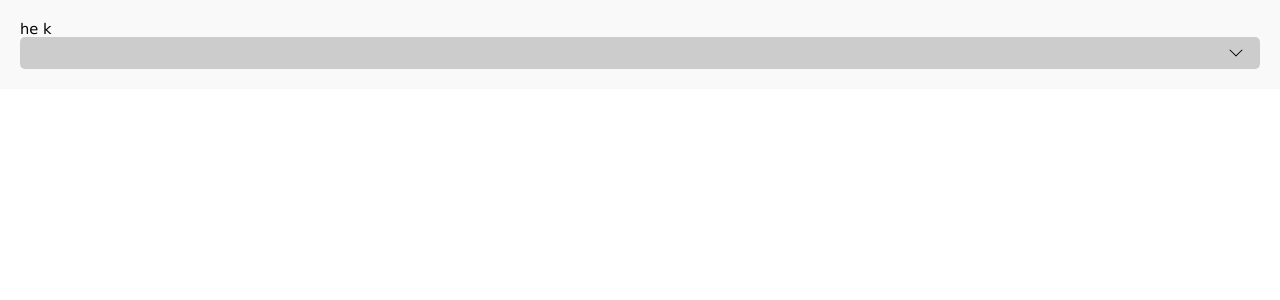
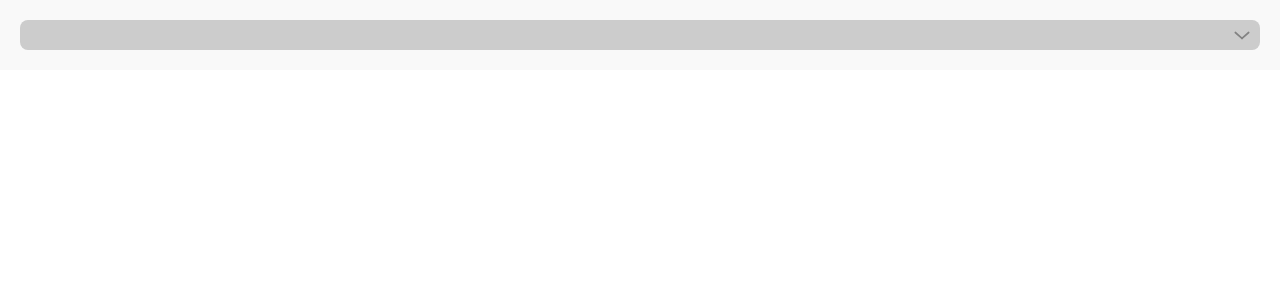
Before and after one commit to srajanapitupulu/makyo_dropdown, a React (Create React App) app: page / in a window 1280 px wide. Shown: the top 300 px of the page. Built offline with nearby package versions, Linux system fonts and the light colour scheme.

Commit message:
Adding SVG Helper to handle the icons. Fixing z-index and drop shadow for options container.

```diff
--- a/src/App.tsx
+++ b/src/App.tsx
@@ -38,8 +38,6 @@ const dropdownOptions = [
 const App: React.FC = () => {
   return (
     <div className="app-container">
-      {" "}
-      he k
       <CustomizableDropDown options={dropdownOptions} />
     </div>
   );
--- a/src/CustomizeableDropDown.tsx
+++ b/src/CustomizeableDropDown.tsx
@@ -1,5 +1,6 @@
 import React, { useState, useEffect, useRef } from "react";
 import DropDownSearchBox from "./DropDownSearchBox";
+import { chevronDownIcon } from "./svg_helper";
 
 interface Option {
   value: string;
@@ -51,6 +52,8 @@ const CustomizeableDropDown: React.FC<CustomizeableDropDownProps> = ({
   const handleOptionClick = (option: Option) => {
     if (!selectedOptions.find((selected) => selected.value === option.value)) {
       setSelectedOptions([...selectedOptions, option]);
+    } else {
+      handleRemoveOption(option);
     }
   };
 
@@ -114,23 +117,10 @@ const CustomizeableDropDown: React.FC<CustomizeableDropDownProps> = ({
                 </span>
               ))
             ) : (
-              <span></span>
+              <span>&nbsp;</span>
             )}
           </div>
-          {/* <div className="chevron">&#x2304;</div> */}
-          <svg
-            className="chevron"
-            xmlns="http://www.w3.org/2000/svg"
-            width="16"
-            height="16"
-            fill="currentColor"
-            viewBox="0 0 16 16"
-          >
-            <path
-              fillRule="evenodd"
-              d="M1.646 4.646a.5.5 0 0 1 .708 0L8 10.293l5.646-5.647a.5.5 0 0 1 .708.708l-6 6a.5.5 0 0 1-.708 0l-6-6a.5.5 0 0 1 0-.708z"
-            />
-          </svg>
+          <span className="chevron-icon">{chevronDownIcon()}</span>
         </div>
         <div className={dropdownOpen ? "dropdown-container" : ""}>
           {dropdownOpen && searchEnabled && (
--- a/src/DropDownSearchBox.tsx
+++ b/src/DropDownSearchBox.tsx
@@ -1,4 +1,5 @@
 import React, { useState } from "react";
+import { clearIcon, searchIcon } from "./svg_helper";
 
 interface DropDownSearchBoxProps {
   savedQuery: string;
@@ -19,15 +20,25 @@ const DropDownSearchBox: React.FC<DropDownSearchBoxProps> = ({
     onSearch(event.target.value);
   };
 
+  const handleClearInput = () => {
+    setQuery("");
+    onSearch("");
+  };
+
   return (
     <div className="search-box">
-      <div className="search-icon">🔍</div>
+      <div className="search-icon">{searchIcon()}</div>
       <input
         type="text"
         value={query == "" ? savedQuery : query}
         onChange={handleSearchInputChange}
         className="search-input"
       />
+      {query && (
+        <button className="clear-icon" onClick={handleClearInput}>
+          {clearIcon()}
+        </button>
+      )}
     </div>
   );
 };
--- a/src/index.css
+++ b/src/index.css
@@ -20,47 +20,54 @@ code {
 .dropdown-input {
   display: flex;
   justify-content: space-between;
-  background-color: #ccc;
-  padding: 8px;
-  border-radius: 5px;
+  padding: 2px 8px 2px 8px;
+  border-radius: 8px;
   cursor: pointer;
   vertical-align: middle;
+  border: none;
+  background-color: #ccc;
 }
 
 .dropdown-input-outlined {
   display: flex;
   justify-content: space-between;
-  border: 1px solid #ccc;
-  padding: 8px;
-  border-radius: 5px;
+  padding: 2px 8px 2px 8px;
+  border-radius: 8px;
   cursor: pointer;
   vertical-align: middle;
+  border: 1px solid #dadada;
+  background-color: #fff;
 }
 
 .dropdown-container {
   margin-top: 8px;
-  border: 1px solid #e7e7e7;
+  border: 1px solid #dadada;
   border-radius: 5px;
+  z-index: 1100;
+  box-shadow: 0px 5px 10px #d7d7d7;
 }
 
 .selected-option-container {
   display: flex;
+  flex-wrap: wrap;
 }
 
 .selected-option {
   background-color: #e4e4e4;
   border-radius: 40px;
   padding: 0px 5px 0px 10px;
-  margin-right: 2px;
+  margin: 2px;
   display: flex;
   align-items: center;
 }
 
 .selected-option .remove-option {
+  padding: 0;
+  margin-left: 8px;
+  border: none;
   background: none;
-  border: none;
   font-size: 1.5em;
-  margin-left: 0px;
+  line-height: 1;
   cursor: pointer;
 }
 
@@ -75,7 +82,6 @@ code {
   top: 100%;
   left: 0;
   right: 0;
-  z-index: 1000;
   max-height: 300px;
   overflow-y: auto;
 }
@@ -109,13 +115,8 @@ code {
 .search-box {
   display: flex;
   align-items: center;
-  border-bottom: 1px solid #e7e7e7;
+  border-bottom: 1px solid #dadada;
   padding: 5px;
-}
-
-.search-icon {
-  margin-right: 8px;
-  font-size: 1.2em;
 }
 
 .search-input {
@@ -129,7 +130,45 @@ code {
   color: #aaa;
 }
 
-.chevron {
+.clear-icon {
+  color: #e88787;
+  background: none;
+  border: none;
+  cursor: pointer;
+  padding: 0;
+  margin-left: 8px;
+  display: flex;
+  align-items: center;
+  width: 18px;
+  height: 18px;
+}
+
+.clear-icon svg {
+  width: 100%;
+  height: 100%;
+}
+
+.search-icon {
+  color: #828282;
   margin-right: 8px;
+  width: 18px;
+  height: 18px;
+}
+
+.search-icon svg {
+  width: 100%;
+  height: 100%;
+}
+
+.chevron-icon {
+  color: #828282;
   align-self: center;
+  flex-shrink: 0;
+  width: 20px;
+  height: 26px;
 }
+
+.chevron-icon svg {
+  width: 100%;
+  height: 100%;
+}
--- /dev/null
+++ b/src/svg_helper.tsx
@@ -0,0 +1,54 @@
+export const chevronDownIcon = () => {
+  return (
+    <svg
+      xmlns="http://www.w3.org/2000/svg"
+      fill="none"
+      viewBox="0 0 24 24"
+      stroke="currentColor"
+      strokeWidth="2"
+      strokeLinecap="round"
+      strokeLinejoin="round"
+      className="feather feather-x-circle"
+    >
+      <line x1="12" y1="16" x2="20" y2="9"></line>
+      <line x1="4" y1="9" x2="12" y2="16"></line>
+    </svg>
+  );
+};
+
+export const clearIcon = () => {
+  return (
+    <svg
+      xmlns="http://www.w3.org/2000/svg"
+      fill="none"
+      viewBox="0 0 24 24"
+      stroke="currentColor"
+      strokeWidth="2"
+      strokeLinecap="round"
+      strokeLinejoin="round"
+      className="feather feather-x-circle"
+    >
+      <circle cx="12" cy="12" r="10"></circle>
+      <line x1="9" y1="9" x2="15" y2="15"></line>
+      <line x1="15" y1="9" x2="9" y2="15"></line>
+    </svg>
+  );
+};
+
+export const searchIcon = () => {
+  return (
+    <svg
+      xmlns="http://www.w3.org/2000/svg"
+      viewBox="0 0 24 24"
+      fill="none"
+      stroke="currentColor"
+      strokeWidth="2"
+      strokeLinecap="round"
+      strokeLinejoin="round"
+      className="feather feather-search"
+    >
+      <circle cx="11" cy="11" r="8"></circle>
+      <line x1="21" y1="21" x2="16.65" y2="16.65"></line>
+    </svg>
+  );
+};
```
